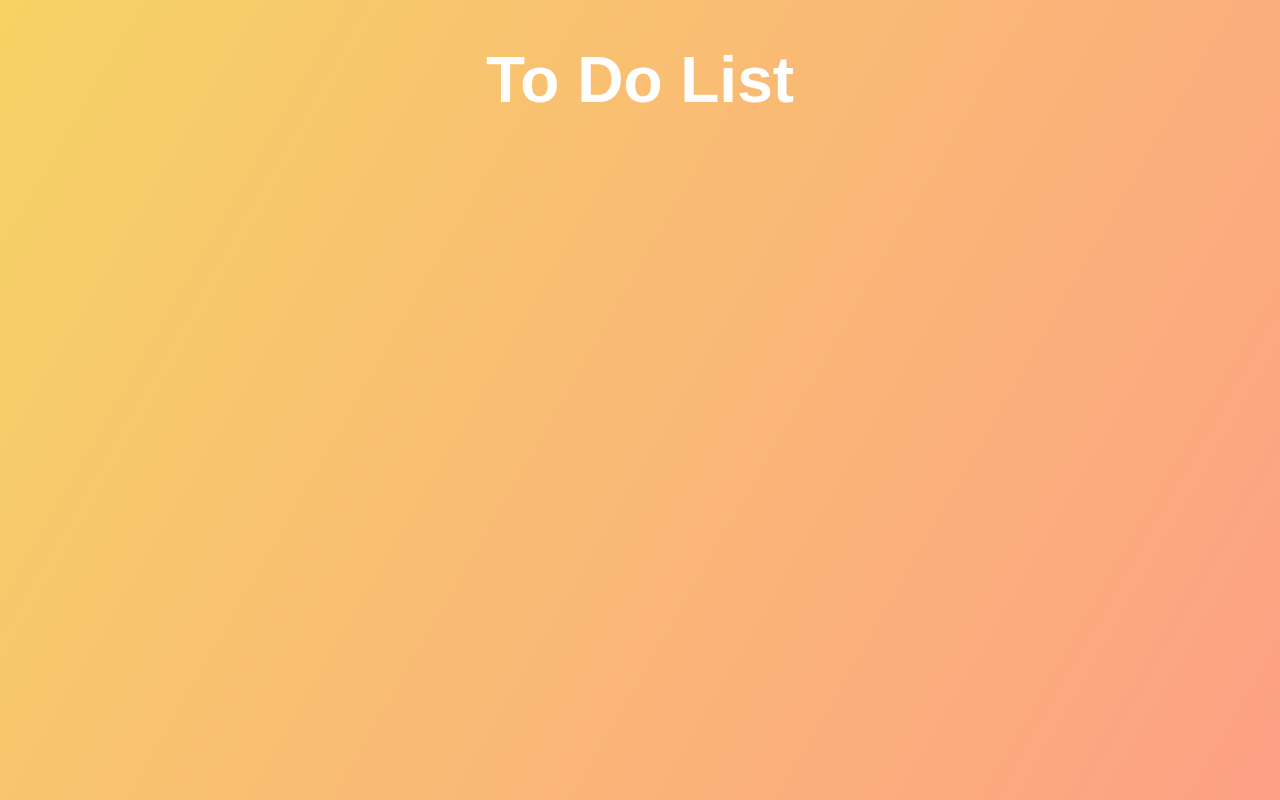
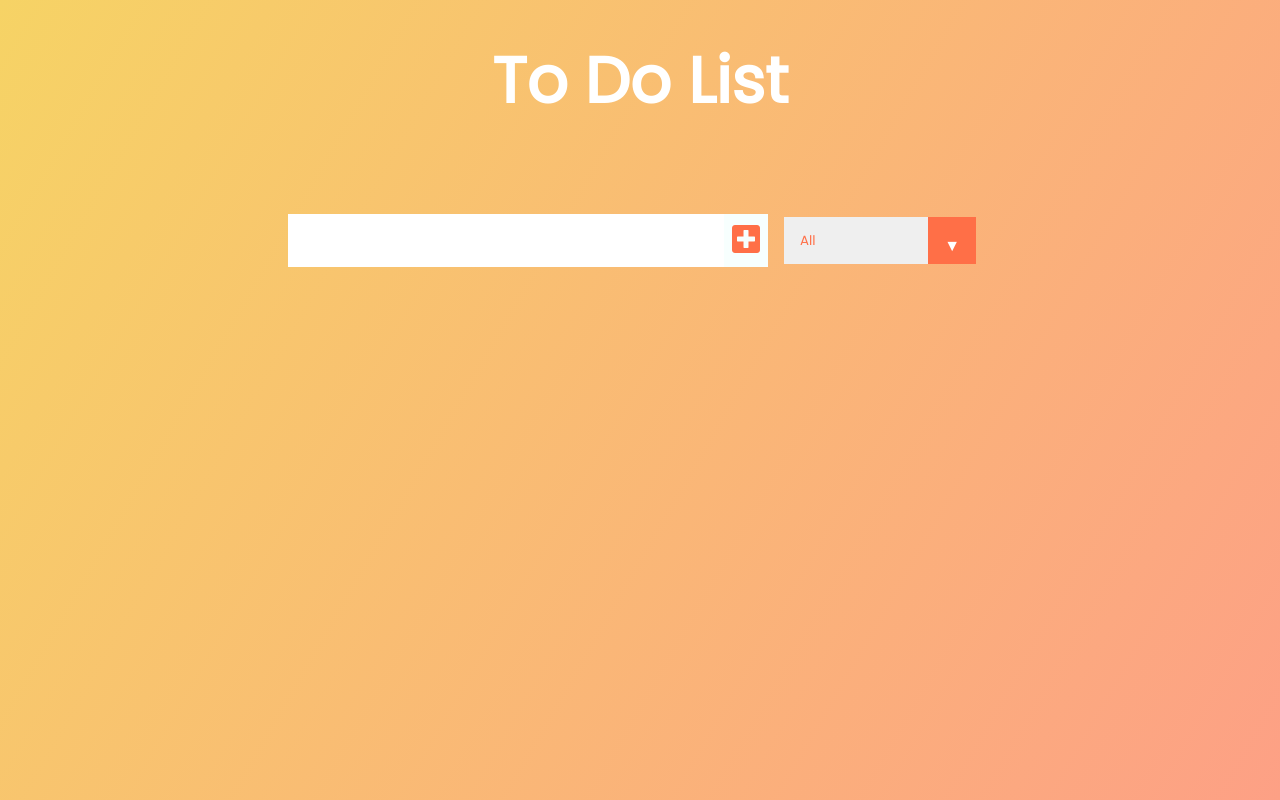
Before and after one commit to jonathan-perry-techoes/react-todo-list, a React (Create React App) app: page / in a window 1280 px wide. Built offline with nearby package versions, Linux system fonts and the light colour scheme.

Commit message:
Created some components and applied font and fontawesome CDN to app

```diff
--- a/public/index.html
+++ b/public/index.html
@@ -9,6 +9,17 @@
       name="description"
       content="Web site created using create-react-app"
     />
+    <link
+      href="https://fonts.googleapis.com/css?family=Poppins&display=swap"
+      rel="stylesheet"
+    />
+    <link
+      rel="stylesheet"
+      href="https://cdnjs.cloudflare.com/ajax/libs/font-awesome/5.12.1/css/all.min.css"
+      integrity="sha256-mmgLkCYLUQbXn0B1SRqzHar6dCnv9oZFPEC1g1cwlkk="
+      crossorigin="anonymous"
+    />
+
     <link rel="apple-touch-icon" href="%PUBLIC_URL%/logo192.png" />
     <!--
       manifest.json provides metadata used when your web app is installed on a
--- a/src/App.js
+++ b/src/App.js
@@ -1,5 +1,7 @@
 import React from "react";
 import "./App.css";
+// Importing components
+import Form from "./components/Form";
 
 function App() {
   return (
@@ -7,6 +9,7 @@ function App() {
       <header>
         <h1>To Do List</h1>
       </header>
+      <Form />
     </div>
   );
 }
--- /dev/null
+++ b/src/components/Form.js
@@ -0,0 +1,21 @@
+import React from "react";
+
+const Form = () => {
+  return (
+    <form>
+      <input type="text" className="todo-input" />
+      <button className="todo-button" type="submit">
+        <i className="fas fa-plus-square"></i>
+      </button>
+      <div className="select">
+        <select name="todos" className="filter-todo">
+          <option value="all">All</option>
+          <option value="completed">Completed</option>
+          <option value="uncompleted">Uncompleted</option>
+        </select>
+      </div>
+    </form>
+  );
+};
+
+export default Form;
```
Also changed, not shown: src/components/TodoList.js (added).
